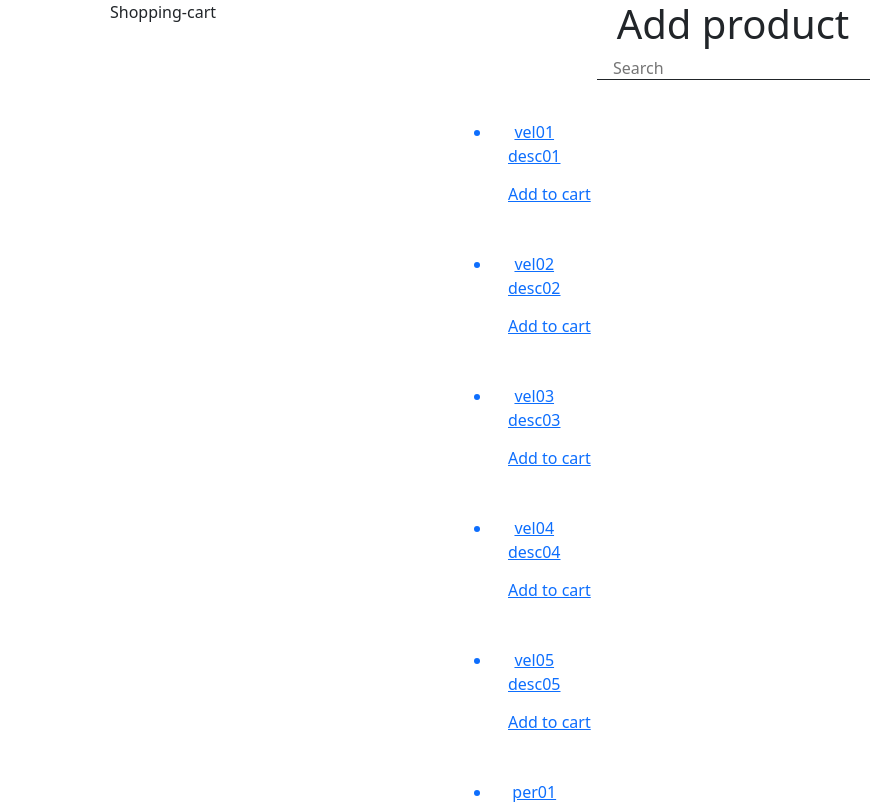
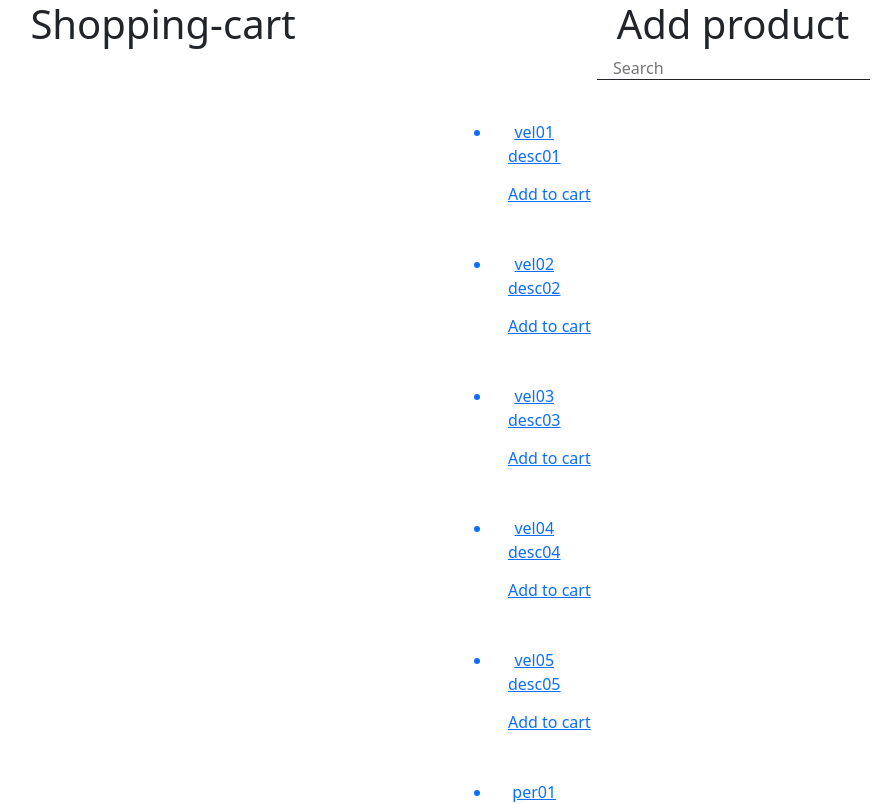
Before and after one commit to javierrv/santng, an Angular app: page / in a window 1280 px wide. Shown: the top 804 px of the page, without its empty margins (192-1072 px from the left). Built offline with nearby package versions, Linux system fonts and the light colour scheme.

Commit message:
modify shopping-cart heading

```diff
--- a/src/app/shopping-cart/shopping-cart.component.html
+++ b/src/app/shopping-cart/shopping-cart.component.html
@@ -1,4 +1,4 @@
-<p>Shopping-cart</p>
+<h1>Shopping-cart</h1>
 
 <!-- button mat-raised-button (click)="openDialog('500ms', '500ms')">Add product</button -->
 
```
